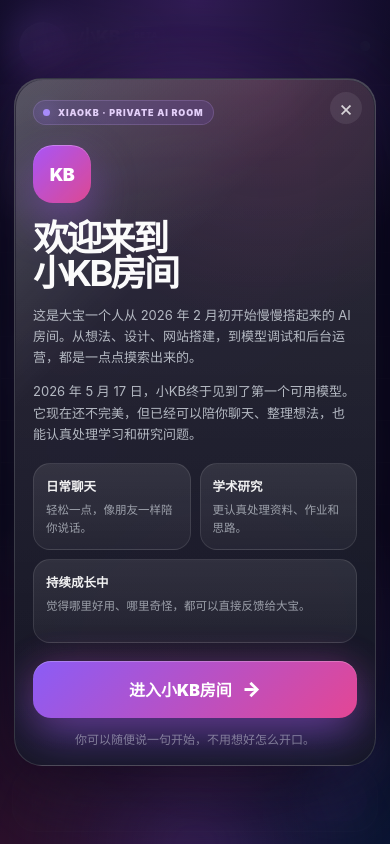
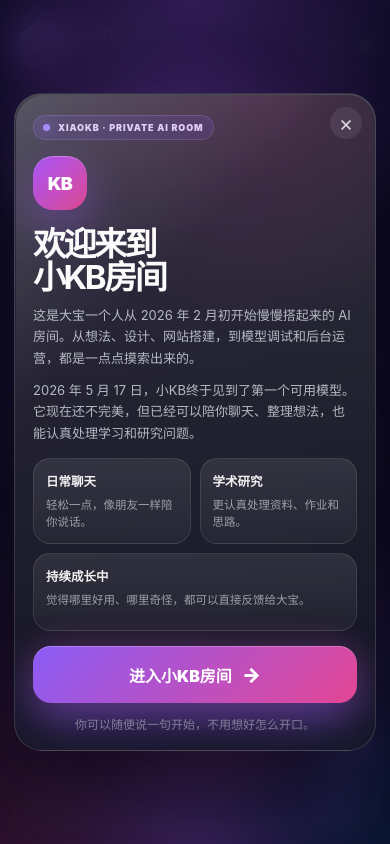
Before and after one commit to dengkaibao0526-design/ai-room, a Next.js app: page / in a window 390 px wide. Built offline with nearby package versions, Linux system fonts and the light colour scheme; no server answers.

Commit message:
Update globals.css

```diff
--- a/app/globals.css
+++ b/app/globals.css
@@ -1975,3 +1975,131 @@ body {
     display: none;
   }
 }
+/* =========================================================
+   XIAOKB Mobile Final Polish
+   放在 globals.css 最底部
+========================================================= */
+
+/* 让 input 也继承字体，避免反馈联系方式输入框字体突兀 */
+button,
+textarea,
+input {
+  font-family: inherit;
+}
+
+/* iPhone Safari 兼容 messages 渐隐遮罩 */
+.messages {
+  -webkit-mask-image: linear-gradient(
+    to bottom,
+    transparent 0,
+    black 18px,
+    black calc(100% - 18px),
+    transparent 100%
+  );
+  overscroll-behavior: contain;
+}
+
+/* 弹窗内部滚动更稳，避免小屏幕卡住 */
+.premiumIntro,
+.feedbackOverlay {
+  overscroll-behavior: contain;
+}
+
+.premiumIntroCard,
+.feedbackCard {
+  overscroll-behavior: contain;
+}
+
+/* 禁用状态下不要还触发 hover 动效 */
+.modeBtn:disabled:hover,
+.starterBtn:disabled:hover,
+.feedbackTypes button:disabled:hover,
+.feedbackSubmit:disabled:hover,
+.inputBar button:disabled:hover {
+  transform: none;
+  box-shadow: none;
+}
+
+.modeBtn:disabled::after {
+  display: none;
+}
+
+/* 反馈弹窗在小屏和键盘弹出时不溢出 */
+.feedbackCard {
+  max-height: min(86vh, 720px);
+  overflow-y: auto;
+}
+
+.feedbackCard::-webkit-scrollbar {
+  width: 0;
+}
+
+/* 手机端最终收口 */
+@media (max-width: 520px) {
+  .hero {
+    max-height: min(400px, 48dvh);
+  }
+
+  .premiumIntroCard {
+    max-height: 84dvh;
+    padding-bottom: calc(18px + env(safe-area-inset-bottom));
+  }
+
+  .introLogo {
+    width: 54px;
+    height: 54px;
+    margin-top: 16px;
+  }
+
+  .introTitle {
+    font-size: 33px;
+    line-height: 1;
+  }
+
+  .introDesc {
+    margin-top: 11px;
+  }
+
+  .introFeatureGrid {
+    margin-top: 14px;
+  }
+
+  .introFeature {
+    min-height: 78px;
+  }
+
+  .premiumIntroButton {
+    margin-top: 15px;
+  }
+
+  .feedbackCard {
+    max-height: 84dvh;
+    padding-bottom: calc(18px + env(safe-area-inset-bottom));
+  }
+}
+
+@media (max-width: 380px) {
+  .premiumIntroCard {
+    padding: 19px 15px 16px;
+  }
+
+  .introTitle {
+    font-size: 30px;
+  }
+
+  .introDesc {
+    font-size: 12.5px;
+  }
+
+  .introFeature {
+    min-height: auto;
+  }
+
+  .premiumIntroButton {
+    height: 56px;
+  }
+
+  .feedbackTop h2 {
+    font-size: 22px;
+  }
+}
```
